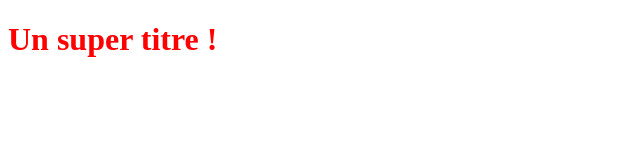
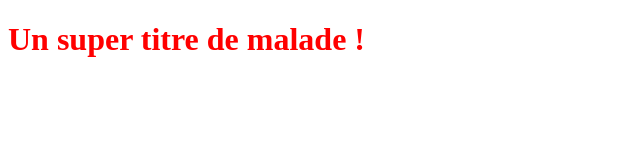
Before and after one commit to AlexisTaniere/AlexisTaniere_03_02122021, a plain HTML site: page index.html in a window 1280 px wide. Shown: the whole page, without its empty margins (0-640 px from the left). Drawn offline with Linux system fonts and the light colour scheme.

Commit message:
Changement de titre

```diff
--- a/index.html
+++ b/index.html
@@ -5,6 +5,6 @@
    <link rel="stylesheet" type="text/css" href="styles.css">
 </head>
 <body>
-   <h1>Un super titre !</h1>
+   <h1>Un super titre de malade !</h1>
 </body>
 </html>
```
